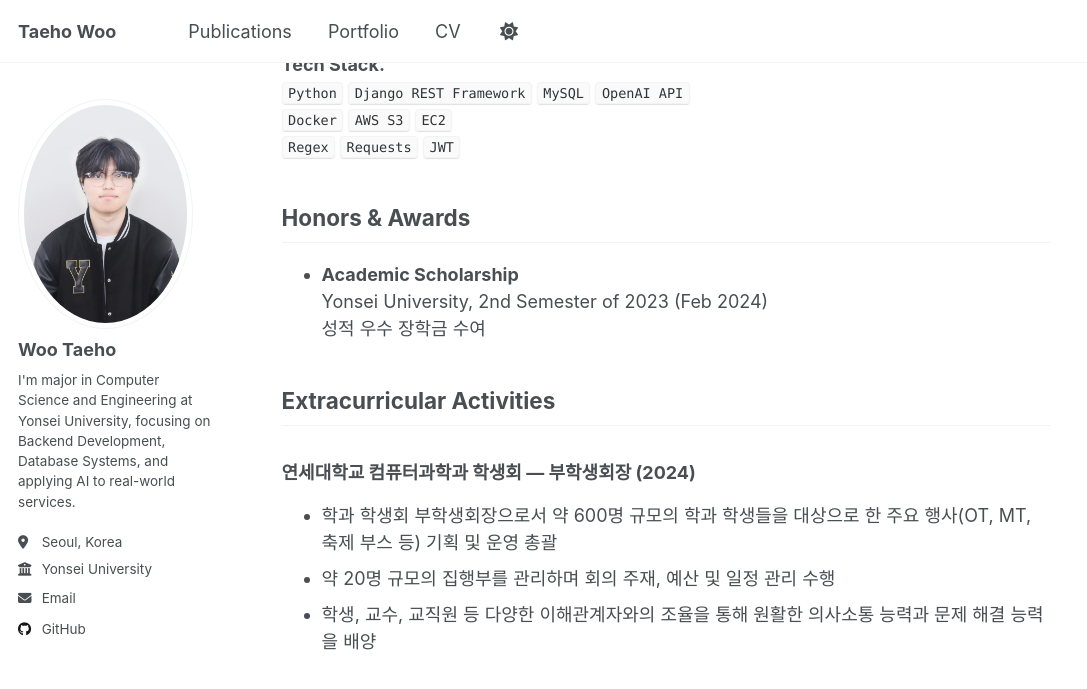
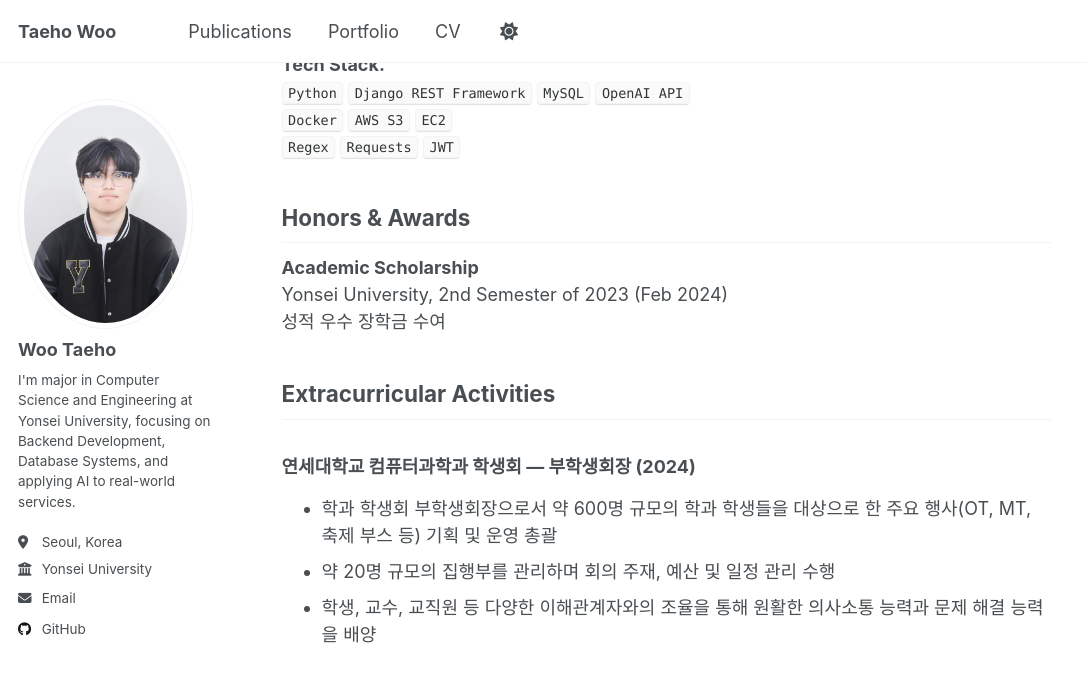
Before and after one commit to wooxogh/wooxogh.github.io, a Jekyll site: the page built from _pages/about.md, in a window 1280 px wide and 900 px high, scrolled down 1836 px. Shown: the top 689 px of the window, without its empty margins (0-1087 px from the left). Built offline with Jekyll 4.4.1, drawn with Linux system fonts in a browser that asks for light colours; a script that is not in the unit is left out.

Commit message:
장학금 디테일

```diff
--- a/_pages/about.md
+++ b/_pages/about.md
@@ -68,7 +68,7 @@ LLM을 활용해 검색된 사례를 재랭킹하고, 전화번호 패턴 추출
 
 Honors & Awards
 ------
-- **Academic Scholarship**
+**Academic Scholarship**
   Yonsei University, 2nd Semester of 2023 (Feb 2024)
   성적 우수 장학금 수여
 
```
